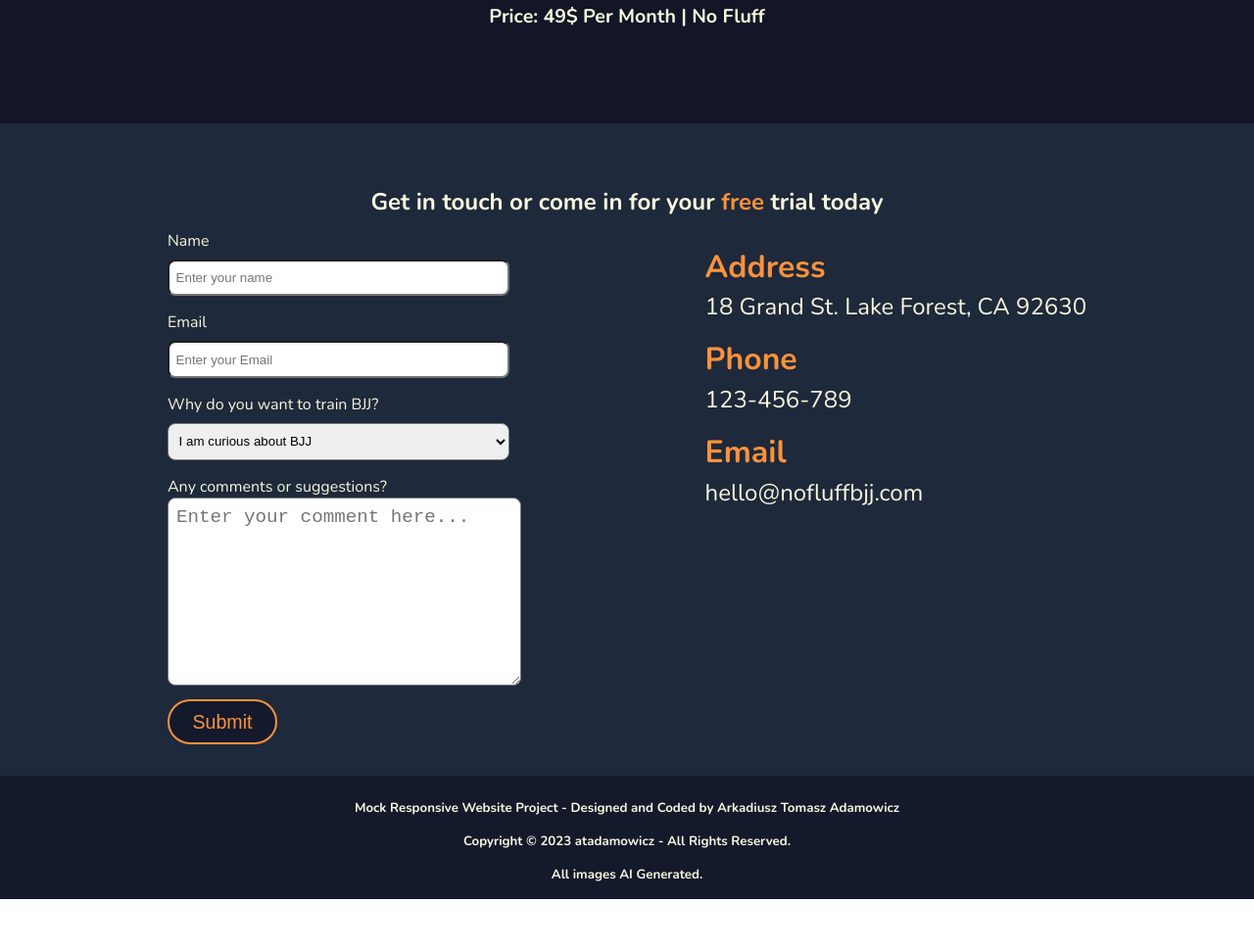
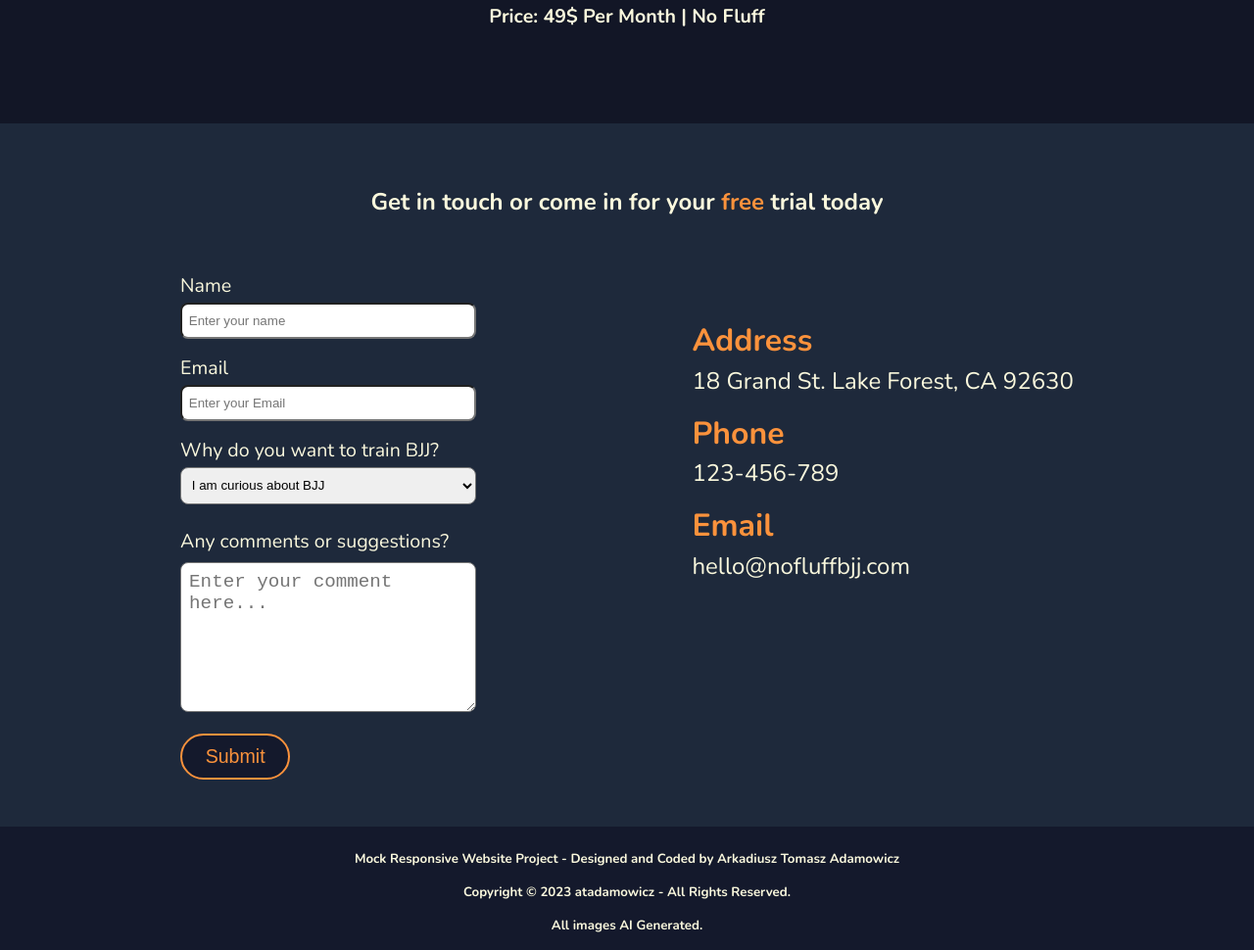
Before and after one commit to atadamowicz/bjj-website, a website built with Parcel: page index.html in a window 1280 px wide. Shown: the part 2998-3968 px from the top of the page at 98% size. Before the commit the page ends 3916 px from the top, so only its background shows below. Built offline with nearby package versions, Linux system fonts and the light colour scheme.

Commit message:
Fixed form contact to be more responsive

```diff
--- a/css/form.css
+++ b/css/form.css
@@ -30,16 +30,14 @@ fieldset p {
 }
 
 .fieldset-1 label {
-  /* margin-top: 2em;
-  margin-left: 2.5em; */
-  margin-right: 2.5em;
-  margin-bottom: 1em;
   border-radius: 0.5rem;
+  margin-bottom: 0.225rem;
+  font-size: 1.225rem;
 }
 .fieldset-1 input {
-  width: 100%;
+  width: 110%;
   text-align: left;
-  margin-top: 0.6em;
+  margin-bottom: 1rem;
   padding-top: 0.7em;
   padding-bottom: 0.7em;
   padding-left: 0.5em;
@@ -48,24 +46,31 @@ fieldset p {
   border-radius: 0.5rem;
 }
 .fieldset-1 select {
-  width: 100%;
-  margin-top: 0.6em;
+  width: 110%;
   padding-top: 0.7em;
   padding-bottom: 0.7em;
   padding-left: 0.5em;
   border-radius: 0.25rem;
   border-radius: 0.5rem;
+  margin-bottom: 1.5rem;
+}
+
+.dropdown__option {
+  font-size: 1rem;
+  color: black;
 }
 
 .fieldset-2 label {
-  /* margin-top: 1em;
-  margin-left: 2.5em; */
+  /* padding-bottom: 1rem; */
+  /* margin-top: 1rem; */
+  margin-bottom: 0.5rem;
+  font-size: 1.225rem;
 }
 
 .fieldset-2 textarea {
   padding: 0.5rem;
-  width: 93%;
-  height: 10em;
+  width: 110%;
+  height: 8em;
   font-size: 1.2rem;
   border-radius: 0.5rem;
 }
@@ -74,7 +79,8 @@ fieldset p {
   color: var(--tertiary-color);
   border: 2px solid var(--tertiary-color);
   border-radius: 100px;
-  margin-top: 0.5rem;
+  margin-top: 1rem;
+  margin-bottom: 1rem;
   padding: 0.5em 1.2em;
   display: inline-block;
   text-decoration: none;
--- a/css/queries.css
+++ b/css/queries.css
@@ -148,6 +148,16 @@
   .schedule__text {
     font-size: 1.225rem;
   }
+
+  .contact__flex-row {
+    gap: 5rem;
+  }
+  .contact__title {
+    font-size: 1.5rem;
+  }
+  .contact__text {
+    font-size: 1.225rem;
+  }
 }
 
 @media (max-width: 700px) {
@@ -206,6 +216,9 @@
     left: -1rem;
   }
 
+  .section-program {
+    padding-bottom: 9rem;
+  }
   .program-flex {
     gap: 5rem;
   }
@@ -236,10 +249,12 @@
     display: flex;
     flex-direction: column;
     align-items: center;
+    gap: 2rem;
   }
 
   .contact__col-2 {
-    margin-top: -7rem;
+    margin-top: 0;
+    padding-bottom: 3rem;
   }
 }
 
@@ -250,10 +265,6 @@
 
   .hero__description {
     font-size: 1.2rem;
-  }
-
-  .menu {
-    align-items: start;
   }
 
   .list {
@@ -270,4 +281,20 @@
   .items .list__item {
     padding: 0.5rem;
   }
+
+  .fieldset-1 input {
+    width: 100%;
+  }
+  .fieldset-1 select {
+    width: 100%;
+  }
+  .fieldset-2 textarea {
+    width: 100%;
+    height: 6em;
+  }
+
+  .footer {
+    padding-top: 1rem;
+    padding-bottom: 2.5rem;
+  }
 }
--- a/css/section-styles.css
+++ b/css/section-styles.css
@@ -299,17 +299,21 @@ header {
 .contact__heading {
   color: var(--font-color);
   text-align: center;
-  margin-bottom: 0.8rem;
+  margin-bottom: 2.5rem;
   padding-top: 2rem;
+  padding-bottom: 1rem;
   font-size: 1.5rem;
 }
 
 .contact__flex-row {
   display: flex;
-  gap: 10rem;
-  justify-content: center;
+  gap: 8rem;
+  justify-content: space-evenly;
 }
 
+.contact__col-2 {
+  margin-top: 2rem;
+}
 .contact__title {
   color: var(--tertiary-color);
   font-size: 2rem;
@@ -319,14 +323,6 @@ header {
   color: var(--font-color);
   margin-top: 0.225rem;
   font-size: 1.5rem;
-}
-
-.contact__trial-text {
-  color: var(--tertiary-color);
-}
-
-.contact__free {
-  color: var(--tertiary-color);
 }
 
 /* FOOTER */
--- a/index.html
+++ b/index.html
@@ -208,30 +208,29 @@
 
       <section class="section-contact" id="contact">
         <div class="container">
-          <h3 class="contact__heading">Get in touch or come in for your <span class="contact__free">free</span> trial today</h3>
+          <h3 class="contact__heading">Get in touch or come in for your <span class="highlight-text">free</span> trial today</h3>
           <div class="contact__flex-row">
             <div class="contact__col-1">
               <form id="survey-form" class="contact__survey">
                 <fieldset class="fieldset-1">
-                  <label for="name" id="name-label" for="name">Name <input id="name" type="text" placeholder="Enter your name" required></label>
-                  <label for="email" id="email-label" for="email">Email <input id="email" type="email" placeholder="Enter your Email" required></label>
+                  <label for="name" id="name-label" for="name">Name</label><input id="name" type="text" placeholder="Enter your name" required>
+                  <label for="email" id="email-label" for="email">Email</label><input id="email" type="email" placeholder="Enter your Email" required>
 
-                  <label for="dropdown">Why do you want to train BJJ?
+                  <label for="dropdown" class="dropdown__label" class=>Why do you want to train BJJ?</label>
                     <select id="dropdown" required>
-                      <option value="" disabled>Select the answer</option>
-                      <option value="Student">I am curious about BJJ</option>
-                      <option value="Full Time Job">I want to learn how to defend myself</option>
-                      <option value="Full Time Learner">To integrate it with my existing Martial Arts Experience</option>
-                      <option value="Prefer not to say">Prefer not to say</option>
-                      <option value="Other">Other - Please specify in the comment</option>
+                      <option class="dropdown__option" value="" disabled>Select the answer</option>
+                      <option class="dropdown__option" value="BJJ Passionate">I am curious about BJJ</option>
+                      <option class="dropdown__option" value="Self Defense">I want to learn how to defend myself</option>
+                      <option class="dropdown__option" value="Prefer not to say">Prefer not to say</option>
+                      <option class="dropdown__option" value="Other">Other- Please specify in the comment</option>
                     </select>
-                  </label>
+
                  </fieldset>
 
                 <fieldset class="fieldset-2">
-                  <label for="textarea">Any comments or suggestions?<br>
+                  <label for="textarea">Any comments or suggestions?<br></label>
                     <textarea id="textarea" placeholder="Enter your comment here..."></textarea>
-                  </label>
+
                 </fieldset>
                 <input type="submit" id="submit">
               </form>
```
